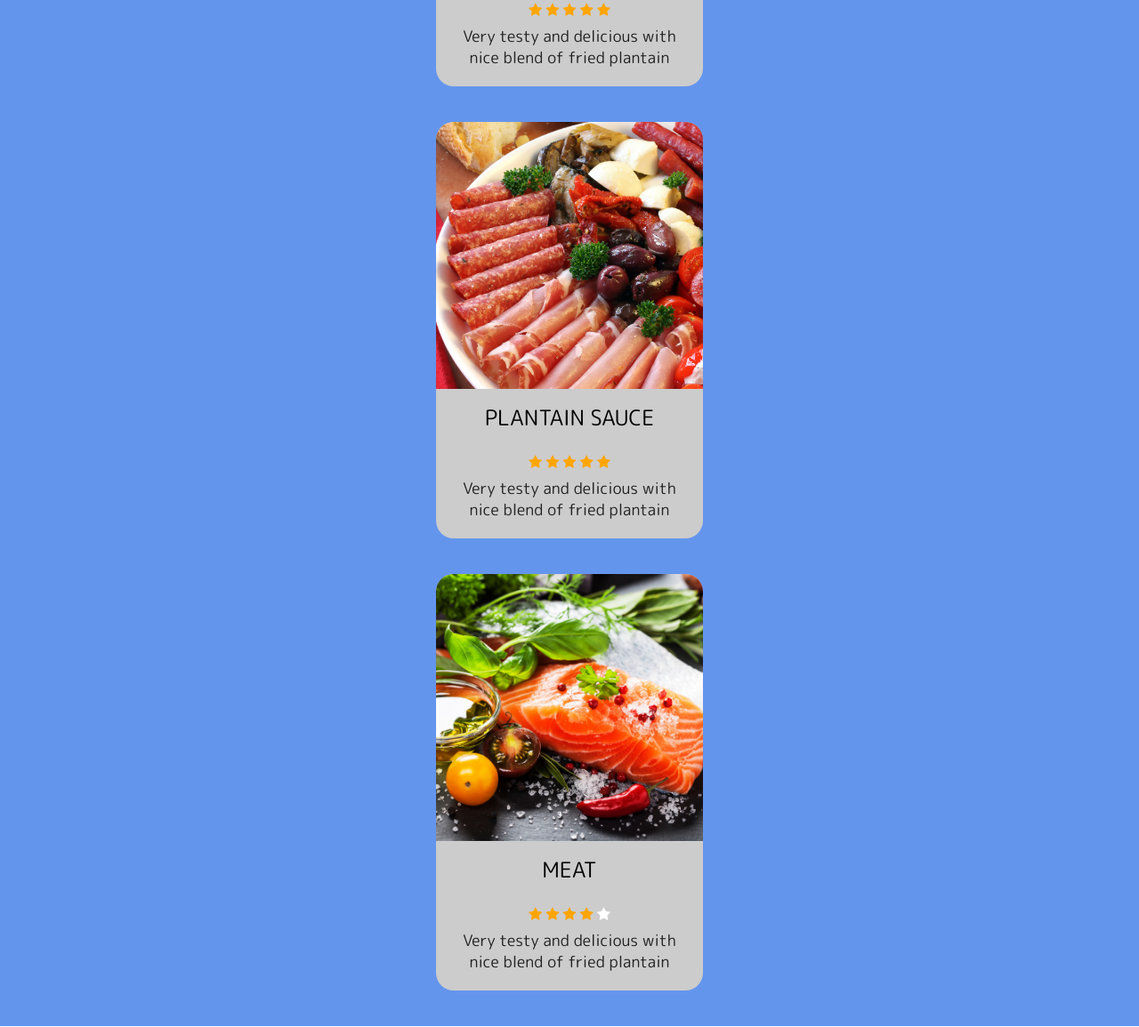
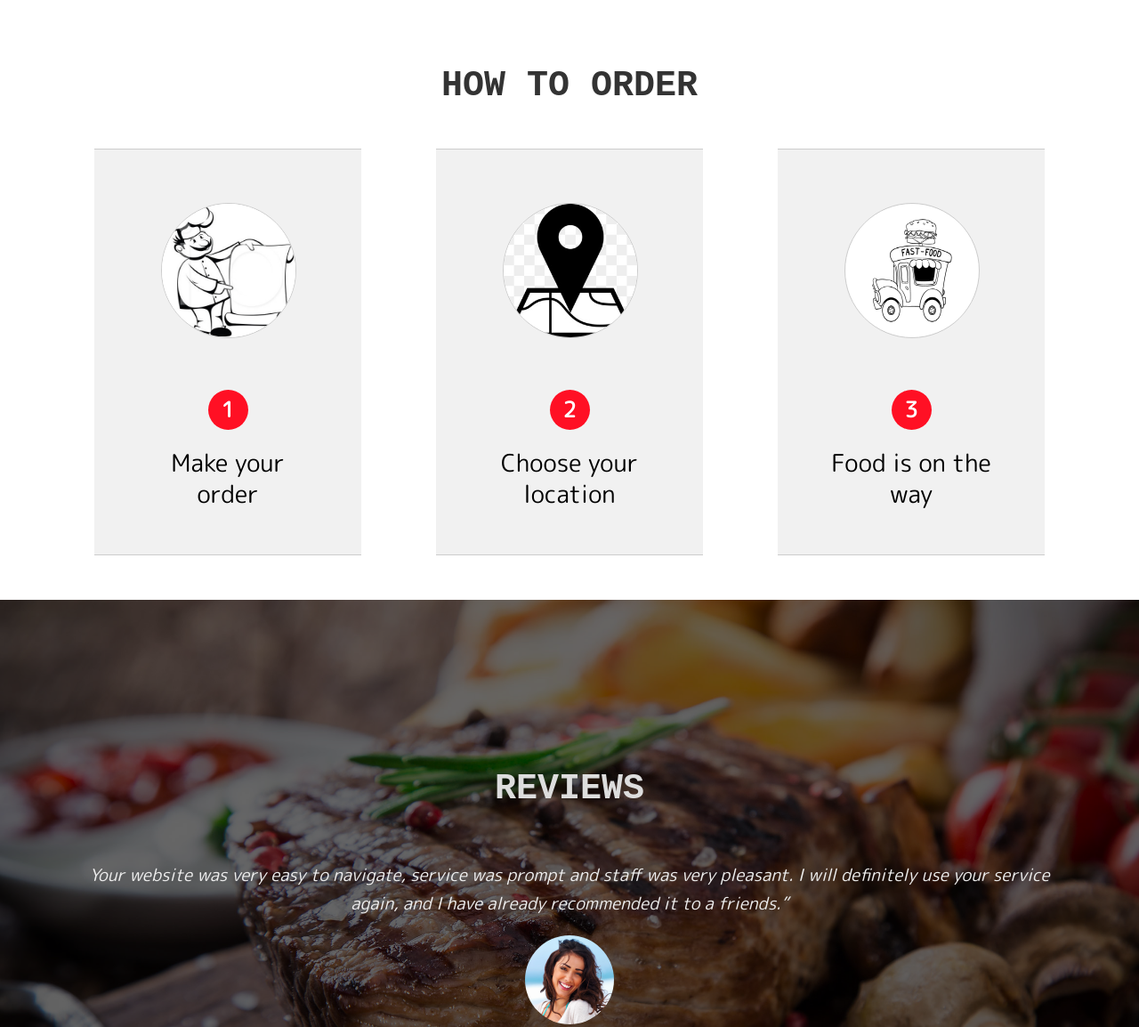
Before and after one commit to Luckzman/Fast-Food-Fast, a plain HTML site: page ui/index.html in a window 1280 px wide. Shown: the part 1333-2487 px from the top of the page at 89% size. Drawn offline with Linux system fonts and the light colour scheme.

Commit message:
add footer and responsive design to homepage

```diff
--- a/ui/css/main.css
+++ b/ui/css/main.css
@@ -28,7 +28,7 @@ header nav a{
 
 /* SHOWCASE SECTION */
 .showcase{
-    height: 90vh;
+    height: 70vh;
     background-image: url('./../images/image-12.jpg');
     background-position: center;
     background-size: cover;
@@ -36,7 +36,7 @@ header nav a{
 }
 .showcase .dark-overlay{
     background-color: rgba(0, 0, 0, 0.6);
-    height: 90vh;
+    height: 70vh;
     width: 100%;
 }
 .showcase .showcase-container{
@@ -55,7 +55,7 @@ header nav a{
     text-transform: uppercase;
     font-size: 3.5rem;
     color: #eee;
-    line-height: 4rem;
+    line-height: 4.5rem;
 }
 .showcase p{
     color: #eee;
@@ -64,6 +64,7 @@ header nav a{
 }
 .showcase-input{
     margin-top: 20px;
+    line-height: 3rem;
 }
 .showcase-input input{
     border: none;
@@ -87,7 +88,7 @@ header nav a{
 /* POPULAR ORDER SECTION */
 .top-order{
     /* background: #4169e1; */
-    background: cornflowerblue;
+    background: #6495ed;
     padding: 50px 0 20px;
 }
 .top-order h1{
@@ -114,12 +115,12 @@ header nav a{
     max-width: 300px;
     background-color: #ccc;
     border-radius: 20px;
-    flex: 1;
     display: flex;
     flex-direction: column;
     align-items: center;
     justify-content: center;
     margin: 20px auto;
+    box-sizing: border-box;
 }
 .top-order.order-img{
     max-width: 300px;
@@ -148,10 +149,26 @@ header nav a{
     line-height: 1.5rem;
 }
 
+/* Medium and large screen responsive */
+@media only screen and (min-width: 740px){
+    .top-order .order-row{
+        flex-direction: row;
+        justify-content: space-between;
+        flex-wrap: wrap;
+    }
+    .top-order .order-card{
+        flex-basis: 30%;
+    }
+    .top-order.order-img{
+        flex:1;
+    }
+    .top-order .card-content{
+        flex:1;
+    }
+}
 
 /* HOW TO ORDER SECTION */
 .order-steps{
-    /* background-color: #f1f1f1; */
     padding: 50px 0;
 }
 .order-steps h1{
@@ -168,20 +185,22 @@ header nav a{
     text-align: center;
     margin: 0 auto;
     border-top: 1px solid #ccc;
-    border-bottom: 1px solid #ccc
+    border-bottom: 1px solid #ccc;
 }
 .order-steps .order-steps-img{
     width: 150px;
     height: 150px;
     margin: 40px auto 80px;
+    border-radius: 100%;
 }
 .order-steps img{
     width:100%;
     height: 100%;
-    object-fit: cover;
+    object-fit: fill;
     border-radius: 100%;
     border: 1px solid #ccc;
     margin: 20px 0;
+    background-color: #fff;
 }
 .order-steps .order-steps-count{
     height: 25px;
@@ -207,18 +226,31 @@ header nav a{
     line-height: 2.2rem;
 }
 
+/* media query of medium and large screen */
+@media only screen and (min-width: 740px){
+    .order-steps .order-row{
+        display: flex;
+        flex-direction: row;
+        justify-content: space-between;
+        flex-wrap: wrap;
+    }
+    .order-steps .order-steps-card{
+        flex-basis: 30%;
+        background-color:#f1f1f1;
+    }
+}
 
 
 /* REVIEWS SECTION */
 .reviews{
-    height: 80vh;
+    height: 85vh;
     background-image: url('./../images/image-4.jpg');
     background-size: cover;
     background-position: center;
     background-repeat: no-repeat;
 }
 .reviews .dark-overlay{
-    height: 80vh;
+    height: 85vh;
     width: 100%;
     background-color: rgba(0, 0, 0, 0.6);
 }
@@ -235,7 +267,7 @@ header nav a{
     font-family: 'Courier New', Courier, monospace;
     font-size: 2.5rem;
     font-weight: 700;
-    padding: 40px 0 50px;
+    padding: 30px 0 50px;
 }
 .reviews .reviews-msg{
     max-width: 95%;
--- a/ui/index.html
+++ b/ui/index.html
@@ -42,7 +42,7 @@
             <div class="container">
                 <h1>top order</h1>
                 <p>Customer's Top Most Choice</p>
-                <div class="row order-row">
+                <div class="order-row">
                     <div class="order-card">
                         <div class="order-img">
                             <img src="./images/image-3.jpg" alt="">
@@ -93,7 +93,7 @@
         <div class="order-steps">
             <div class="container">
                 <h1>how to order</h1>
-                <div class="row">
+                <div class="order-row">
                     <div class="order-steps-card">
                         <div class="order-steps-img">
                             <img src="./images/make_order.jpeg" alt="make order">
```
